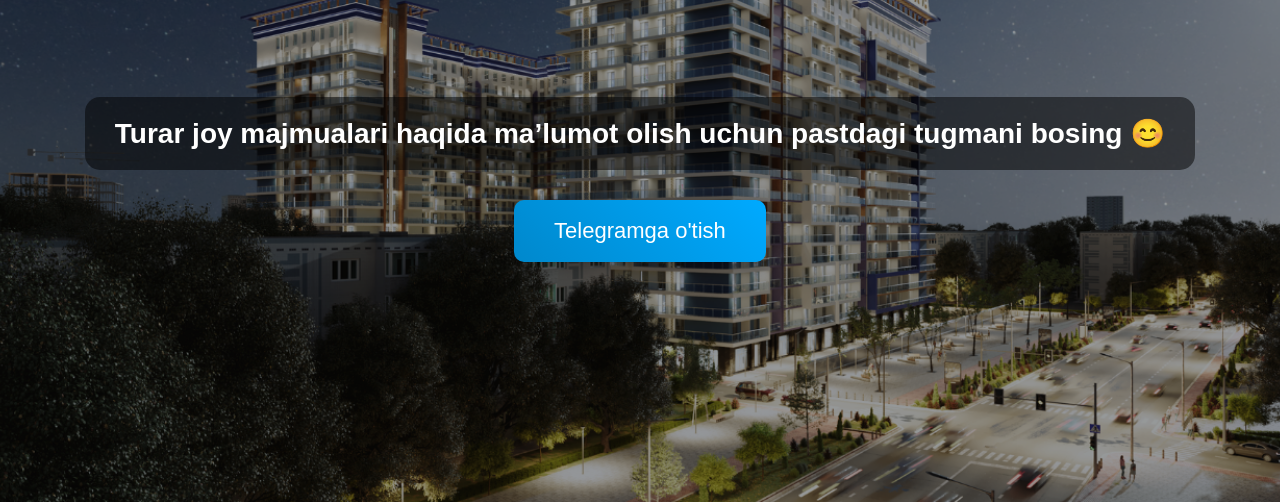
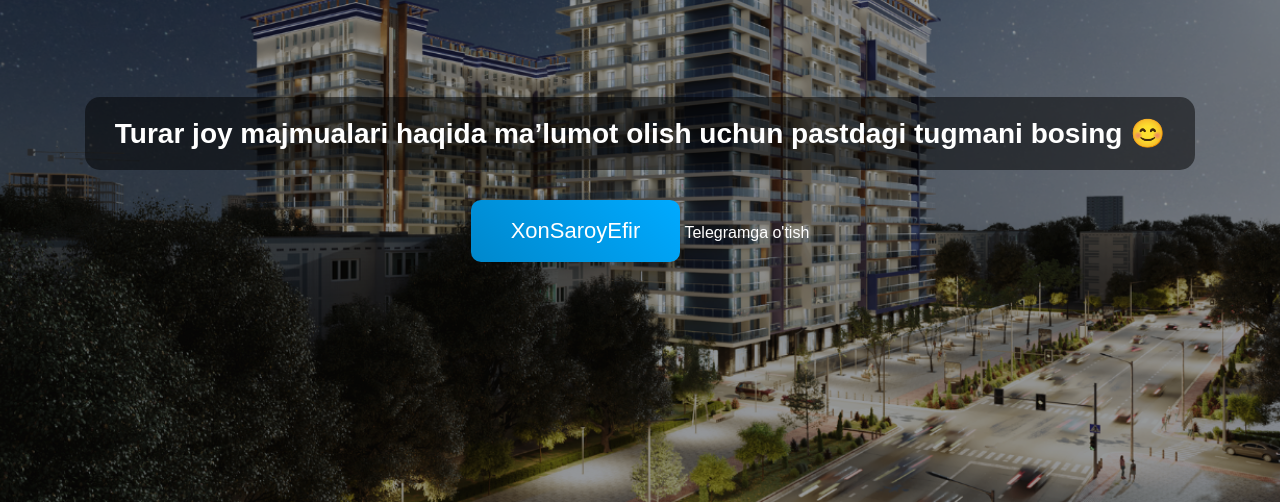
Before and after one commit to Behzod031/chet_el_lend, a Flask app: template templates/telegram.html in a window 1280 px wide. Shown: the part 221-723 px from the top of the page. Run offline with Flask 3, Linux system fonts and the light colour scheme; the template is opened without the code that fills it, so the values that code supplies are empty; some libraries are stand-ins or nearby versions.

Commit message:
Update telegram.html

```diff
--- a/templates/telegram.html
+++ b/templates/telegram.html
@@ -104,7 +104,7 @@ src="https://www.facebook.com/tr?id=1269983297913311&ev=PageView&noscript=1"
     </div>
     <br>
     <!-- Deep link: автоматически отправит /start landing -->
-    <a href="https://t.me/Xonsaroy_Onlayn_bot?start=landing" class="button" target="_blank">
+    <a href="https://t.me/XonSaroyEfir" class="button" target="_blank">XonSaroyEfir</a>
       Telegramga o'tish
     </a>
   </div>
```
